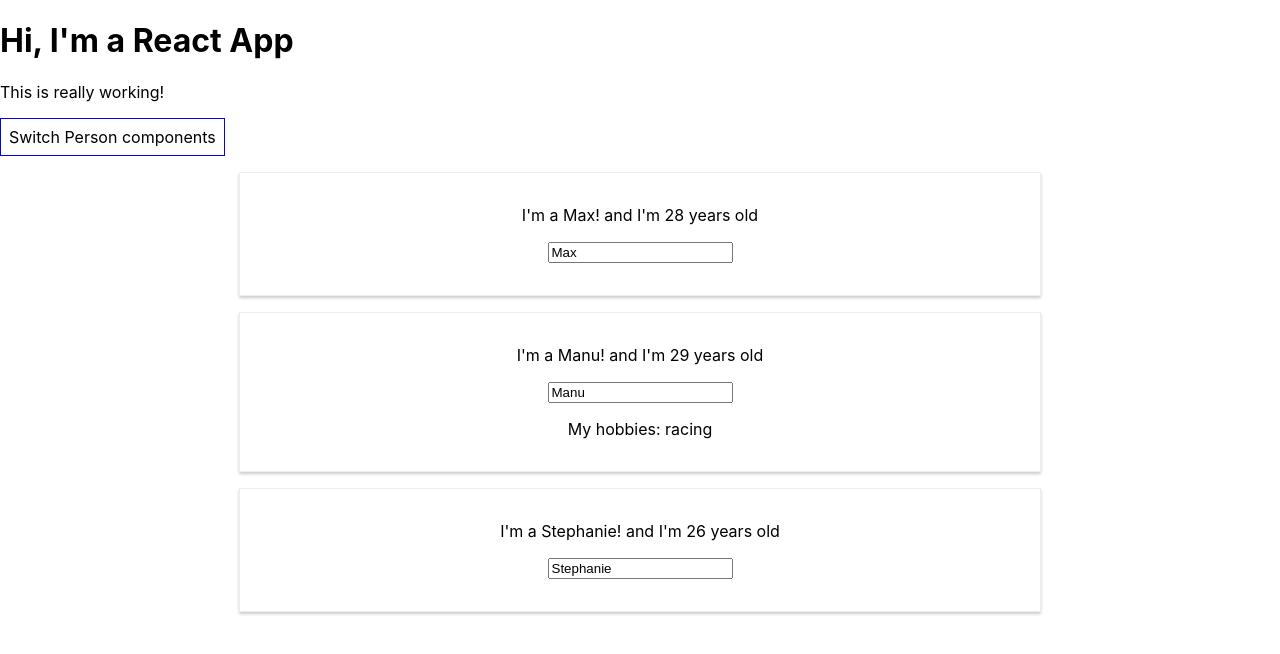
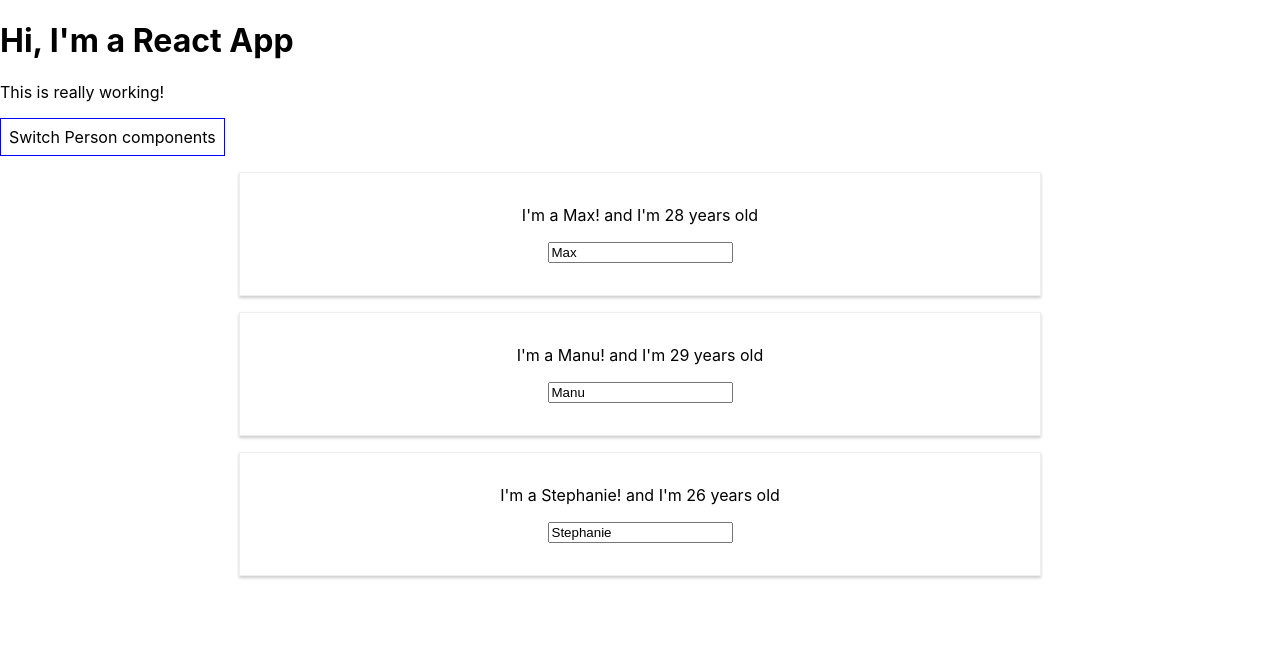
Before and after one commit to KrystianKaminski/react-repetition, a React (Create React App) app: page / in a window 1280 px wide. Both pictures are taken after a click on the button "Switch Person components". Shown: the top 654 px of the page. Built offline with nearby package versions, Linux system fonts and the light colour scheme; the HTML template or start-up script is replaced by a standard one.

Commit message:
Improving code readability with map function

```diff
--- a/src/App.js
+++ b/src/App.js
@@ -51,21 +51,12 @@
     if (this.state.showPersons) {
       persons = (
         <div>
-          <Person
-            name={this.state.persons[0].name}
-            age={this.state.persons[0].age}
-          />
-          <Person
-            name={this.state.persons[1].name}
-            age={this.state.persons[1].age}
-            click={this.switchNameHandler.bind(this, 'Max!')}
-            changed={this.nameChangedHander}
-          > My hobbies: racing
-        </Person>
-          <Person
-            name={this.state.persons[2].name}
-            age={this.state.persons[2].age}
-          />
+          {this.state.persons.map(person => {
+            return <Person
+              name={person.name}
+              age={person.age}
+            />
+          })}
         </div>
       )
     }
```
